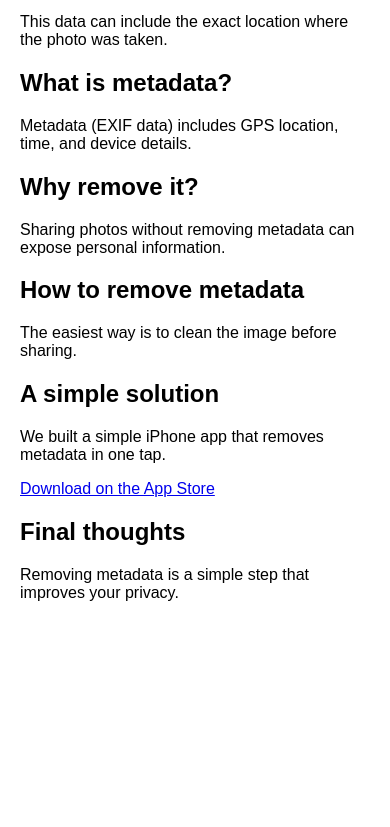
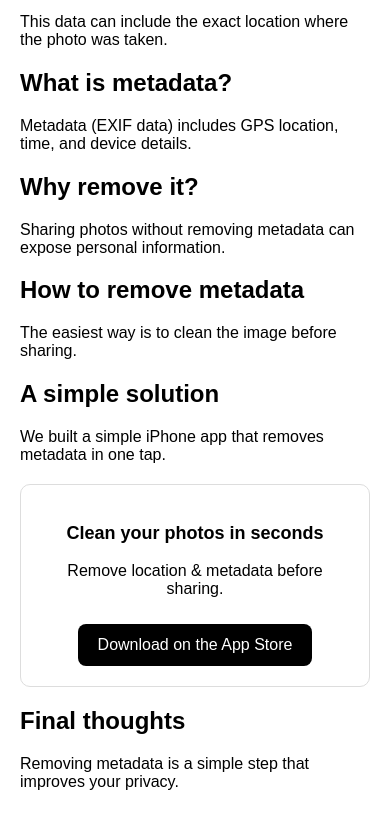
Before and after one commit to muradiye8285/muradiye8285.github.io, a plain HTML site: page remove-metadata-iphone.html in a window 390 px wide. Shown: the part 213-1040 px from the top of the page. Before the commit the page ends 851 px from the top, so only its background shows below. Drawn offline with Linux system fonts and the light colour scheme.

Commit message:
Update remove-metadata-iphone.html

```diff
--- a/remove-metadata-iphone.html
+++ b/remove-metadata-iphone.html
@@ -32,11 +32,22 @@
 We built a simple iPhone app that removes metadata in one tap.
 </p>
 
+<div style="margin-top:20px; padding:20px; border:1px solid #ddd; border-radius:10px; text-align:center;">
+
+<p style="font-size:18px; font-weight:bold;">
+Clean your photos in seconds
+</p>
+
 <p>
-<a href="https://apps.apple.com/us/app/metaclean-photo-privacy/id6758521423">
+Remove location & metadata before sharing.
+</p>
+
+<a href="https://apps.apple.com/us/app/metaclean-photo-privacy/id6758521423"
+style="display:inline-block; margin-top:10px; padding:12px 20px; background:black; color:white; text-decoration:none; border-radius:8px;">
 Download on the App Store
 </a>
-</p>
+
+</div>
 
 <h2>Final thoughts</h2>
 
```
